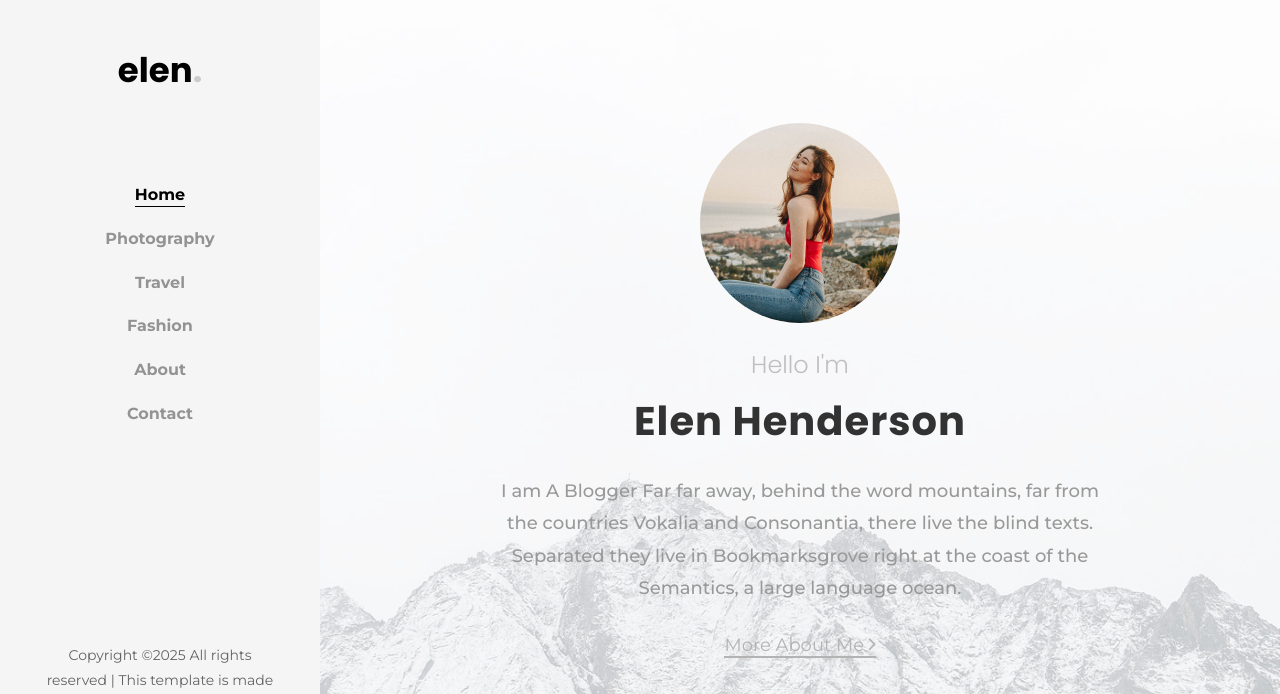
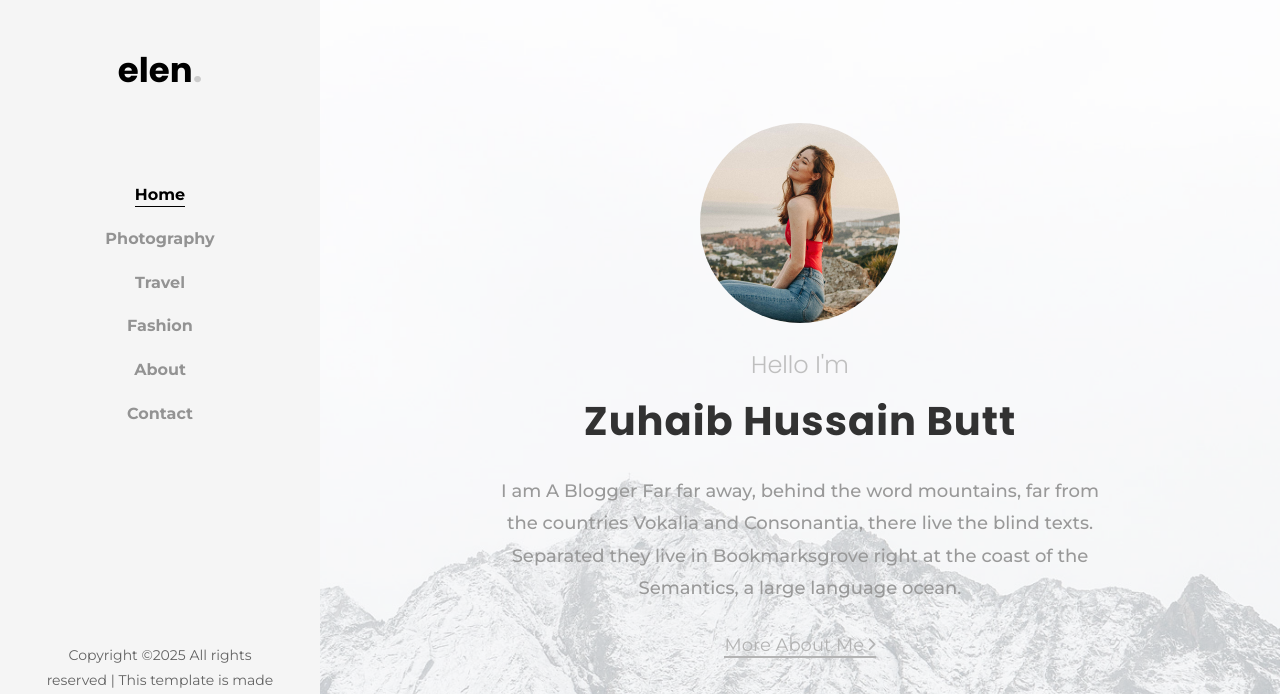
Before and after one commit to zuhaibbutt786/zuhaibportfolio, a plain HTML site: page index.html in a window 1280 px wide. Shown: the top 694 px of the page. Drawn offline with Linux system fonts and the light colour scheme; some packages are replaced by stand-ins of ours; no server answers; files whose address does not match are found by name.

Commit message:
Update index.html

```diff
--- a/index.html
+++ b/index.html
@@ -63,7 +63,7 @@
 						<div class="img mb-4" style="background-image: url(images/author.jpg);"></div>
 						<div class="desc">
 							<h2 class="subheading">Hello I'm</h2>
-							<h1 class="mb-4">Elen Henderson</h1>
+							<h1 class="mb-4">Zuhaib Hussain Butt</h1>
 							<p class="mb-4">I am A Blogger Far far away, behind the word mountains, far from the countries Vokalia and Consonantia, there live the blind texts. Separated they live in Bookmarksgrove right at the coast of the Semantics, a large language ocean.</p>
 							<p><a href="#" class="btn-custom">More About Me <span class="ion-ios-arrow-forward"></span></a></p>
 						</div>
```
